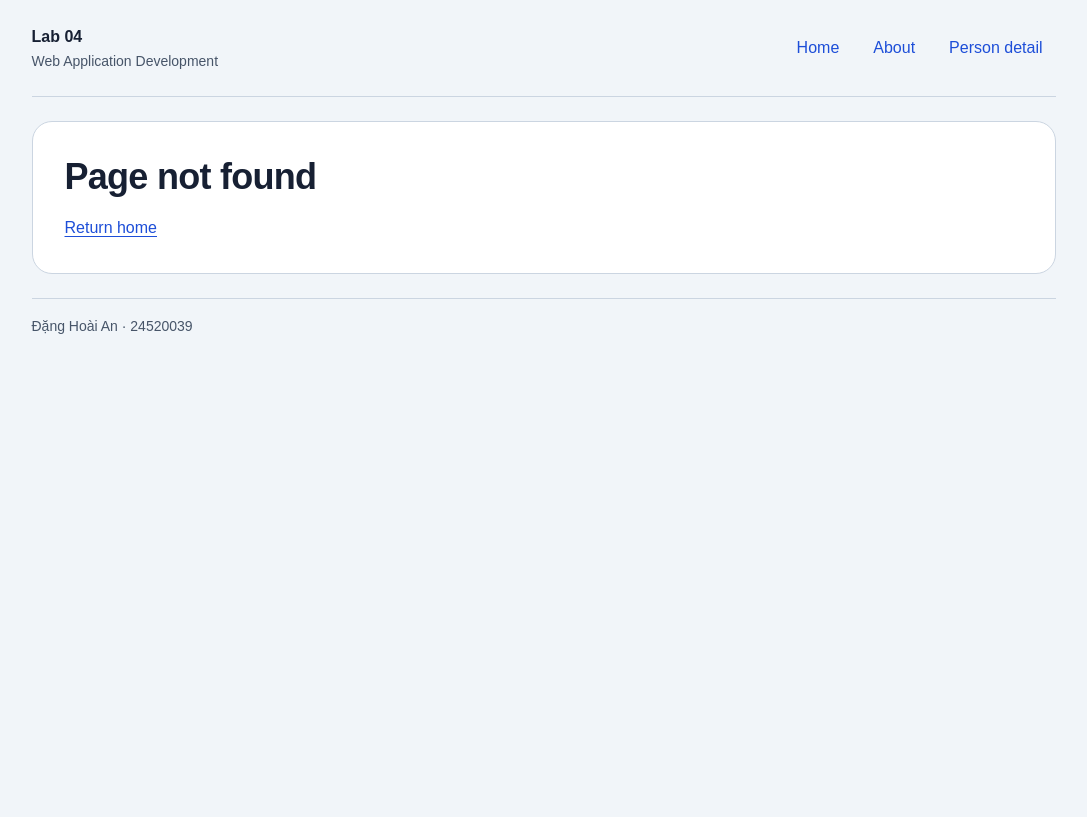
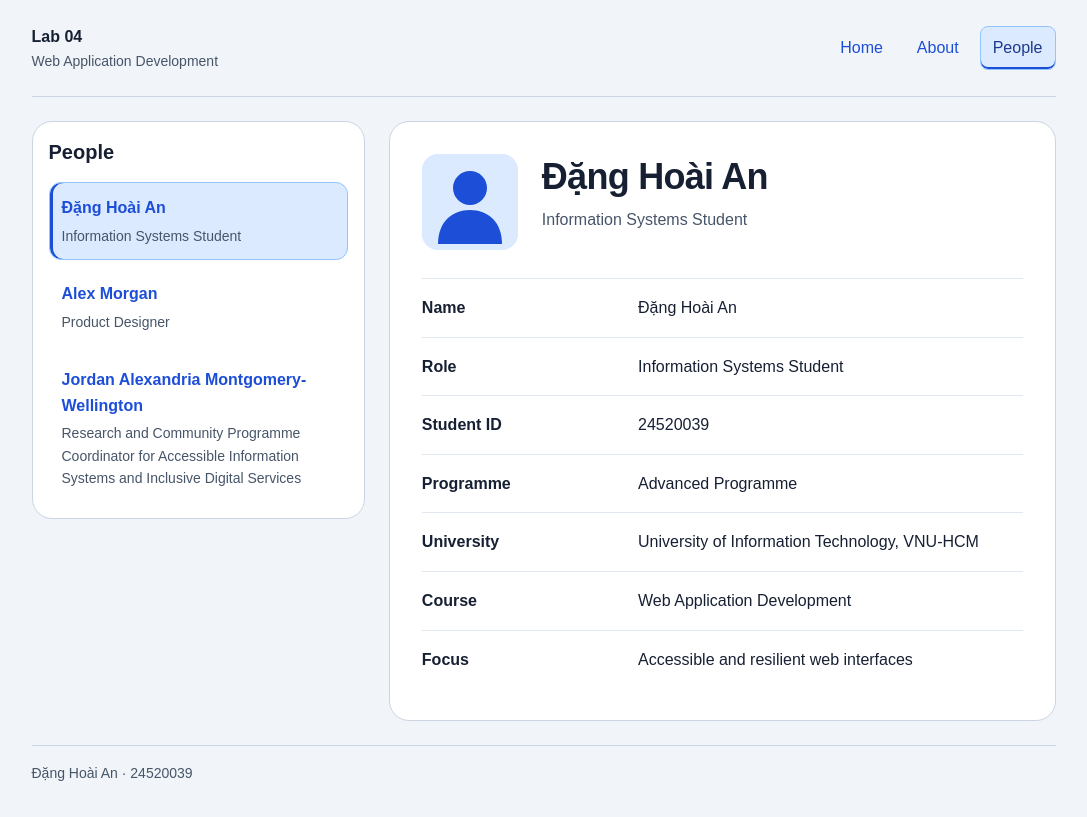
Before and after one commit to Aquarista01/24520039-DangHoaiAn-Lab04, a React (Vite) app: page /people/24520039 in a window 1280 px wide. Before the commit this address had no page. Shown: the whole page, without its empty margins (89-1176 px from the left). Built offline with nearby package versions, Linux system fonts and the light colour scheme.

Commit message:
feat: detail route handling

```diff
--- a/src/App.jsx
+++ b/src/App.jsx
@@ -1,15 +1,57 @@
 import { lazy, Suspense } from 'react';
-import { Route, Routes } from 'react-router';
+import {
+  Navigate,
+  Route,
+  Routes,
+  useParams,
+} from 'react-router';
 import Layout from './components/Layout.jsx';
+import PeopleLayout from './components/PeopleLayout.jsx';
 import PersonDetailSkeleton from './components/PersonDetailSkeleton.jsx';
 import Home from './pages/Home.jsx';
 import About from './pages/About.jsx';
 import NotFound from './pages/NotFound.jsx';
-import { featuredPerson } from './data/featuredPerson.js';
+import { featuredPersonId, people } from './data/people.js';
 
 const LazyPersonDetail = lazy(
   () => import('./pages/PersonDetail.jsx'),
 );
+
+function PeopleIndex() {
+  return (
+    <section
+      className="home-panel"
+      aria-label="People selection"
+    >
+      <h1>
+        Select a person to view their details
+      </h1>
+
+      <p>
+        Choose a profile from the People navigation.
+      </p>
+    </section>
+  );
+}
+
+function PersonRoute({ Detail, people }) {
+  const { id } = useParams();
+
+  const person = people.find(
+    (person) => person.id === id,
+  );
+
+  return (
+    <Suspense
+      key={id}
+      fallback={
+        <PersonDetailSkeleton person={person} />
+      }
+    >
+      <Detail people={people} />
+    </Suspense>
+  );
+}
 
 export default function App({
   Detail = LazyPersonDetail,
@@ -31,17 +73,32 @@ export default function App({
         />
 
         <Route
+          path="people"
+          element={<PeopleLayout people={people} />}
+        >
+          <Route
+            index
+            element={<PeopleIndex />}
+          />
+
+          <Route
+            path=":id"
+            element={
+              <PersonRoute
+                Detail={Detail}
+                people={people}
+              />
+            }
+          />
+        </Route>
+
+        <Route
           path="person"
           element={
-            <Suspense
-              fallback={
-                <PersonDetailSkeleton
-                  person={featuredPerson}
-                />
-              }
-            >
-              <Detail person={featuredPerson} />
-            </Suspense>
+            <Navigate
+              to={`/people/${encodeURIComponent(featuredPersonId)}`}
+              replace
+            />
           }
         />
 
--- a/src/components/Layout.jsx
+++ b/src/components/Layout.jsx
@@ -46,14 +46,14 @@ export default function Layout() {
             </NavLink>
 
             <NavLink
-              to="/person"
+              to="/people"
               className={({ isActive }) =>
                 isActive
                   ? 'nav-link nav-link--active'
                   : 'nav-link'
               }
             >
-              Person detail
+              People
             </NavLink>
           </nav>
         </header>
--- /dev/null
+++ b/src/components/PeopleLayout.css
@@ -0,0 +1,88 @@
+.people-layout {
+  display: grid;
+  grid-template-columns: minmax(280px, 1fr) 2fr;
+  align-items: start;
+  gap: 1.5rem;
+  min-width: 0;
+}
+
+.people-sidebar,
+.people-detail {
+  min-width: 0;
+}
+
+.people-sidebar {
+  padding: 1rem;
+  border: 1px solid #cbd5e1;
+  border-radius: 1.25rem;
+  background: white;
+}
+
+.people-sidebar h2 {
+  margin: 0;
+  font-size: 1.25rem;
+  line-height: 1.4;
+}
+
+.people-nav {
+  display: block;
+  margin-block-start: 1rem;
+}
+
+.people-list {
+  display: grid;
+  gap: 0.5rem;
+  margin: 0;
+  padding: 0;
+  list-style: none;
+}
+
+.people-list li {
+  min-width: 0;
+}
+
+.person-link {
+  display: grid;
+  gap: 0.25rem;
+  min-width: 0;
+  padding: 0.75rem;
+  border: 1px solid transparent;
+  border-radius: 0.75rem;
+  color: #1d4ed8;
+  text-decoration: none;
+  white-space: normal;
+  overflow-wrap: anywhere;
+}
+
+.person-link:hover {
+  background: #eff6ff;
+  border-color: #cbd5e1;
+}
+
+.person-link--active {
+  background: #dbeafe;
+  border-color: #93c5fd;
+  box-shadow: inset 3px 0 0 #1d4ed8;
+}
+
+.person-link__name {
+  min-width: 0;
+  font-weight: 700;
+}
+
+.person-link__role {
+  min-width: 0;
+  color: #475569;
+  font-size: 0.875rem;
+}
+
+.person-link:focus-visible {
+  outline: 3px solid #7c3aed;
+  outline-offset: 3px;
+}
+
+@media (max-width: 800px) {
+  .people-layout {
+    grid-template-columns: minmax(0, 1fr);
+  }
+}
--- /dev/null
+++ b/src/components/PeopleLayout.jsx
@@ -0,0 +1,49 @@
+import { NavLink, Outlet } from 'react-router';
+import './PeopleLayout.css';
+
+export default function PeopleLayout({ people }) {
+  return (
+    <section
+      className="people-layout"
+      aria-label="People directory"
+    >
+      <aside className="people-sidebar">
+        <h2>People</h2>
+
+        <nav
+          className="people-nav"
+          aria-label="People"
+        >
+          <ul className="people-list">
+            {people.map((person) => (
+              <li key={person.id}>
+                <NavLink
+                  to={`/people/${encodeURIComponent(person.id)}`}
+                  end
+                  aria-label={person.name}
+                  className={({ isActive }) =>
+                    isActive
+                      ? 'person-link person-link--active'
+                      : 'person-link'
+                  }
+                >
+                  <span className="person-link__name">
+                    {person.name}
+                  </span>
+
+                  <span className="person-link__role">
+                    {person.role}
+                  </span>
+                </NavLink>
+              </li>
+            ))}
+          </ul>
+        </nav>
+      </aside>
+
+      <div className="people-detail">
+        <Outlet />
+      </div>
+    </section>
+  );
+}
--- a/src/components/PersonDetailSkeleton.jsx
+++ b/src/components/PersonDetailSkeleton.jsx
@@ -1,4 +1,6 @@
 import PersonLayout from './PersonLayout.jsx';
+import PersonNotFound from './PersonNotFound.jsx';
+import { getProfileFields } from '../data/people.js';
 
 function SkeletonText({ children }) {
   return (
@@ -11,6 +13,12 @@ function SkeletonText({ children }) {
 }
 
 export default function PersonDetailSkeleton({ person }) {
+  if (!person) {
+    return <PersonNotFound pending />;
+  }
+
+  const fields = getProfileFields(person);
+
   return (
     <>
       <p
@@ -48,20 +56,20 @@ export default function PersonDetailSkeleton({ person }) {
           }
         >
           <dl className="person-facts">
-            {person.facts.map((fact) => (
+            {fields.map((field) => (
               <div
                 className="fact-row"
-                key={fact.label}
+                key={field.label}
               >
                 <dt>
                   <SkeletonText>
-                    {fact.label}
+                    {field.label}
                   </SkeletonText>
                 </dt>
 
                 <dd>
                   <SkeletonText>
-                    {fact.value}
+                    {field.value}
                   </SkeletonText>
                 </dd>
               </div>
--- /dev/null
+++ b/src/components/PersonNotFound.jsx
@@ -0,0 +1,65 @@
+import { Link } from 'react-router';
+
+export default function PersonNotFound({
+  pending = false,
+}) {
+  const textClass = pending
+    ? 'text-slot skeleton-text'
+    : 'text-slot';
+
+  const sizingClass = pending
+    ? 'skeleton-sizing'
+    : undefined;
+
+  return (
+    <>
+      {pending && (
+        <p
+          className="sr-only"
+          role="status"
+          aria-live="polite"
+          aria-atomic="true"
+        >
+          Loading person detail.
+        </p>
+      )}
+
+      <section
+        className="home-panel"
+        aria-label="Person detail"
+        aria-busy={pending}
+      >
+        <h1 aria-hidden={pending || undefined}>
+          <span className={textClass}>
+            <span className={sizingClass}>
+              404: Person Not Found
+            </span>
+          </span>
+        </h1>
+
+        <p aria-hidden={pending || undefined}>
+          <span className={textClass}>
+            <span className={sizingClass}>
+              The requested profile is not in this directory.
+            </span>
+          </span>
+        </p>
+
+        {pending ? (
+          <span
+            className="text-slot skeleton-text"
+            aria-hidden="true"
+          >
+            <span className="skeleton-sizing">
+              Back to people
+            </span>
+          </span>
+        ) : (
+          <Link to="/people">
+            Back to people
+          </Link>
+        )}
+      </section>
+    </>
+  );
+}
--- /dev/null
+++ b/src/data/people.js
@@ -0,0 +1,44 @@
+import { featuredPerson } from './featuredPerson.js';
+
+export const featuredPersonId = '24520039';
+
+export const people = [
+  Object.assign({}, featuredPerson, {
+    id: featuredPersonId,
+  }),
+  {
+    id: 'alex-morgan',
+    name: 'Alex Morgan',
+    role: 'Product Designer',
+    avatarSrc: '/profile-avatar.svg',
+    avatarAlt: 'Profile illustration for Alex Morgan',
+    facts: [
+      {
+        label: 'Team',
+        value: 'Digital Experience',
+      },
+      {
+        label: 'Focus',
+        value: 'Usable interfaces and accessible interaction design',
+      },
+    ],
+  },
+  {
+    id: 'jordan-lee',
+    name: 'Jordan Alexandria Montgomery-Wellington',
+    role: 'Research and Community Programme Coordinator for Accessible Information Systems and Inclusive Digital Services',
+  },
+];
+
+export function getProfileFields(person) {
+  return [
+    {
+      label: 'Name',
+      value: person.name,
+    },
+    {
+      label: 'Role',
+      value: person.role,
+    },
+  ].concat(person.facts ?? []);
+}
--- a/src/pages/PersonDetail.jsx
+++ b/src/pages/PersonDetail.jsx
@@ -1,6 +1,26 @@
+import { useParams } from 'react-router';
 import PersonLayout from '../components/PersonLayout.jsx';
+import PersonNotFound from '../components/PersonNotFound.jsx';
+import { getProfileFields } from '../data/people.js';
 
-export default function PersonDetail({ person }) {
+export default function PersonDetail({ people }) {
+  const { id } = useParams();
+
+  const person = people.find(
+    (person) => person.id === id,
+  );
+
+  if (!person) {
+    return <PersonNotFound />;
+  }
+
+  const fields = getProfileFields(person);
+
+  const avatarSrc = person.avatarSrc ?? '/profile-avatar.svg';
+
+  const avatarAlt = person.avatarAlt
+    ?? `Profile illustration for ${person.name}`;
+
   return (
     <section
       className="person-panel"
@@ -11,8 +31,8 @@ export default function PersonDetail({ person }) {
         avatar={
           <img
             className="avatar"
-            src={person.avatarSrc}
-            alt={person.avatarAlt}
+            src={avatarSrc}
+            alt={avatarAlt}
             width="96"
             height="96"
           />
@@ -33,20 +53,20 @@ export default function PersonDetail({ person }) {
         }
       >
         <dl className="person-facts">
-          {person.facts.map((fact) => (
+          {fields.map((field) => (
             <div
               className="fact-row"
-              key={fact.label}
+              key={field.label}
             >
               <dt>
                 <span className="text-slot">
-                  {fact.label}
+                  {field.label}
                 </span>
               </dt>
 
               <dd>
                 <span className="text-slot">
-                  {fact.value}
+                  {field.value}
                 </span>
               </dd>
             </div>
```
